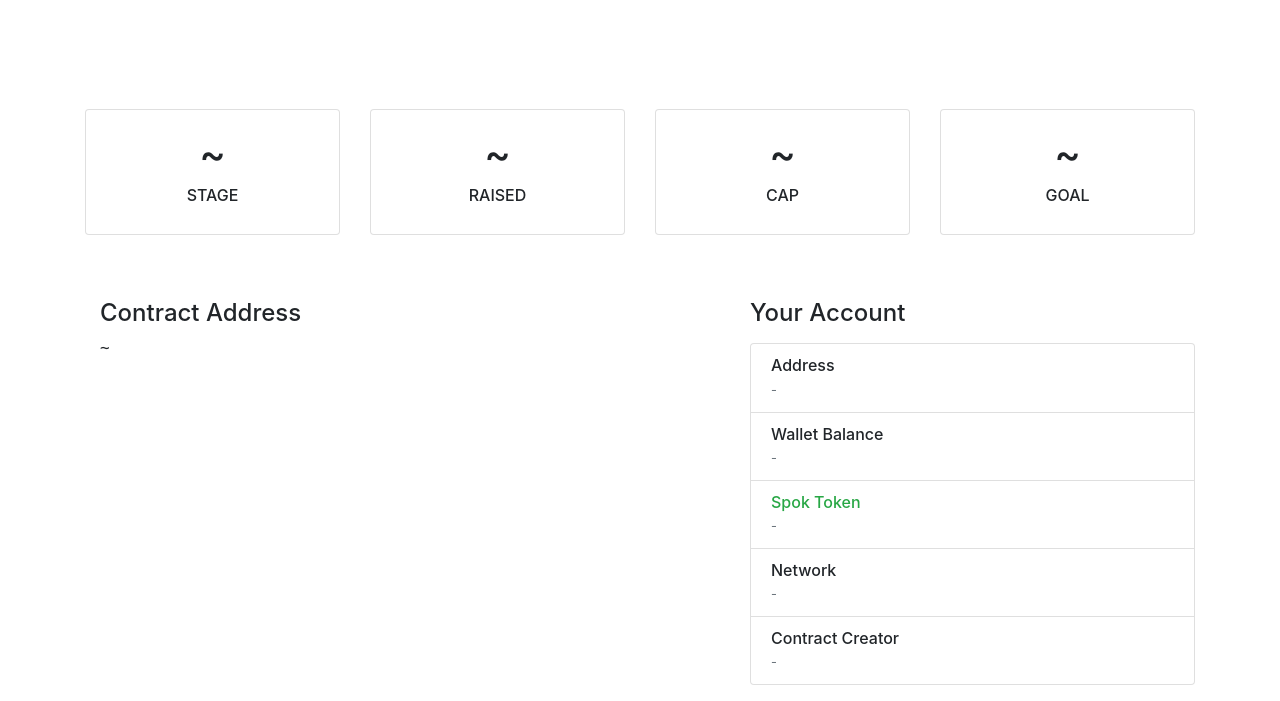
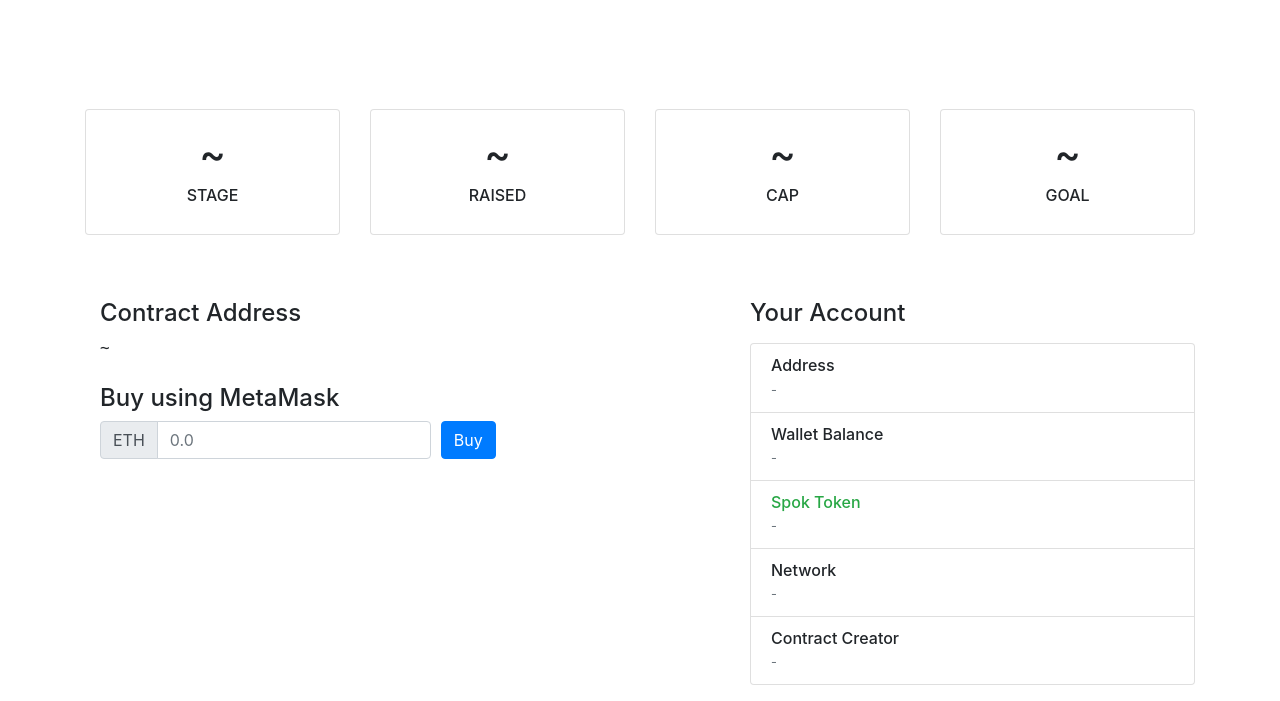
Before and after one commit to Spuul/spokkz-ico-contracts, a website: page src/index.html in a window 1280 px wide. Shown: the part 239-940 px from the top of the page. Drawn offline with nearby package versions, Linux system fonts and the light colour scheme.

Commit message:
support sending eth via metamask

```diff
--- a/src/index.html
+++ b/src/index.html
@@ -72,6 +72,28 @@
         <div class="col-md-12">
           <h4>Contract Address</h4>
           <samp id="contractAddress"> ~ </samp>
+          <div class="row mt-4">
+            <div class="col-md-12">
+              <h4>Buy using MetaMask</h4>
+              <form>
+                <div class="form-row align-items-center">
+                  <div class="col-auto">
+                    <label class="sr-only" for="inlineFormInputGroup">ETH</label>
+                    <div class="input-group mb-4">
+                      <div class="input-group-prepend">
+                        <div class="input-group-text">ETH</div>
+                      </div>
+                      <input id="amount" type="text" class="form-control" id="inlineFormInputGroup" placeholder="0.0">
+                    </div>
+                  </div>
+                  <div class="col-auto">
+                    <button type="submit" class="btn btn-primary mb-4" onclick="App.buyToken(); return false;">Buy</button>
+                  </div>
+                </div>
+              </form>
+            </div>
+          </div>
+
         </div>
         <!-- <nav class="nav nav-pills nav-justified">
           <a class="nav-link active" href="#">Active</a>
--- a/src/js/app.js
+++ b/src/js/app.js
@@ -4,7 +4,7 @@
   account: "0x0",
   loading: false,
   contractCreatorAddress: "0x627306090abab3a6e1400e9345bc60c78a8bef57",
-  tokenAbi: null,
+  contractAddress: null,
 
   init: function() {
     return App.initWeb3();
@@ -205,7 +205,35 @@
     //   console.error(err.message);
     //   App.loading = false;
   },
-};
+
+  buyToken: function() {
+
+    var _amount = web3.toWei(parseFloat($('#amount').val() || 0), "ether");
+
+    if (_amount == 0) {
+      // nothing to sell
+      return false;
+    }
+
+    console.log('hello');
+
+    App.contracts.SpokTokenSale.deployed().then(function(instance) {
+      web3.eth.sendTransaction({
+        from: App.account,
+        to: instance.address,
+        value: _amount
+      }, function(err, transactionHash) {
+        if (!err) {
+          console.log("sendTransaction: success");
+          console.log(transactionHash);
+        } else {
+          console.log("sendTransaction: fail");
+          console.log(err);
+        }
+      });
+    });
+  }
+}
 
 $(function() {
   $(window).on('load', function() {
```
